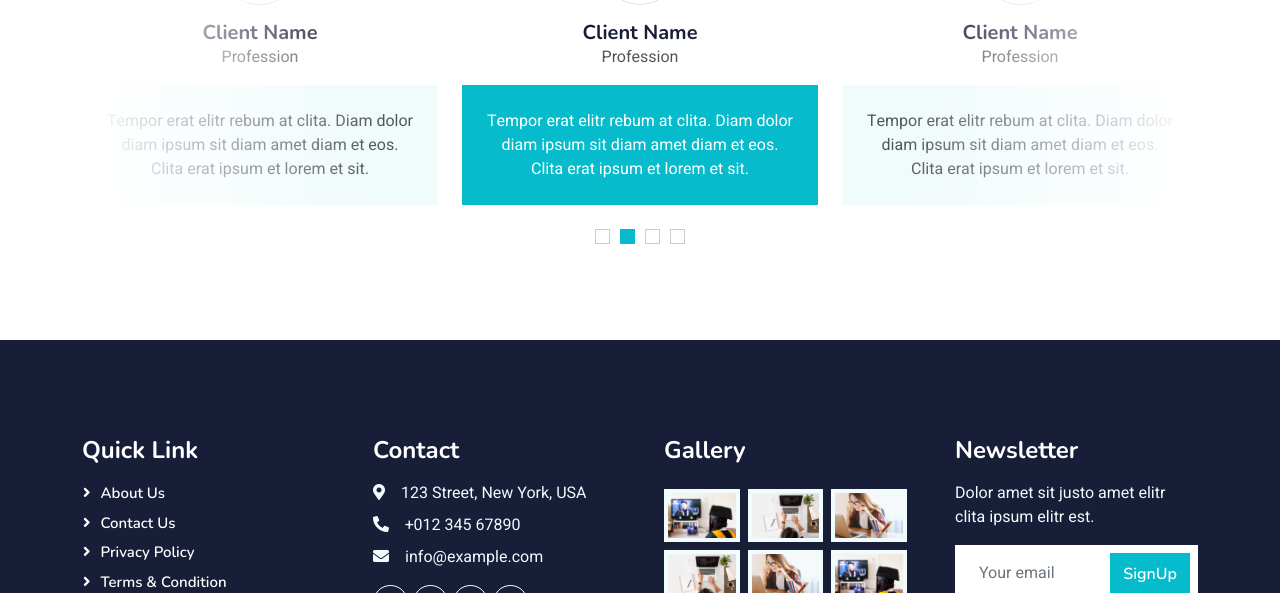
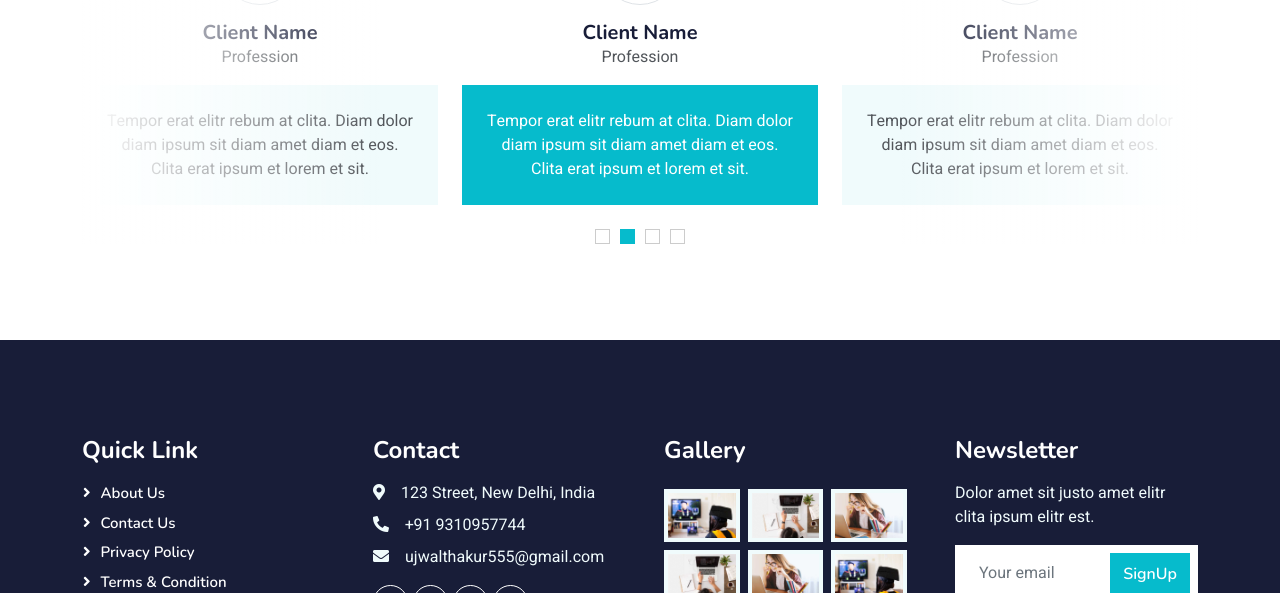
Before and after one commit to Arshad563/eLEARNINGSITE, a plain HTML site: page courses.html in a window 1280 px wide. Shown: the part 2045-2638 px from the top of the page. Drawn offline with nearby package versions, Linux system fonts and the light colour scheme.

Commit message:
Update courses.html

```diff
--- a/courses.html
+++ b/courses.html
@@ -302,9 +302,9 @@
                 </div>
                 <div class="col-lg-3 col-md-6">
                     <h4 class="text-white mb-3">Contact</h4>
-                    <p class="mb-2"><i class="fa fa-map-marker-alt me-3"></i>123 Street, New York, USA</p>
-                    <p class="mb-2"><i class="fa fa-phone-alt me-3"></i>+012 345 67890</p>
-                    <p class="mb-2"><i class="fa fa-envelope me-3"></i>info@example.com</p>
+                    <p class="mb-2"><i class="fa fa-map-marker-alt me-3"></i>123 Street, New Delhi, India</p>
+                    <p class="mb-2"><i class="fa fa-phone-alt me-3"></i>+91 9310957744</p>
+                    <p class="mb-2"><i class="fa fa-envelope me-3"></i>ujwalthakur555@gmail.com</p>
                     <div class="d-flex pt-2">
                         <a class="btn btn-outline-light btn-social" href=""><i class="fab fa-twitter"></i></a>
                         <a class="btn btn-outline-light btn-social" href=""><i class="fab fa-facebook-f"></i></a>
```
